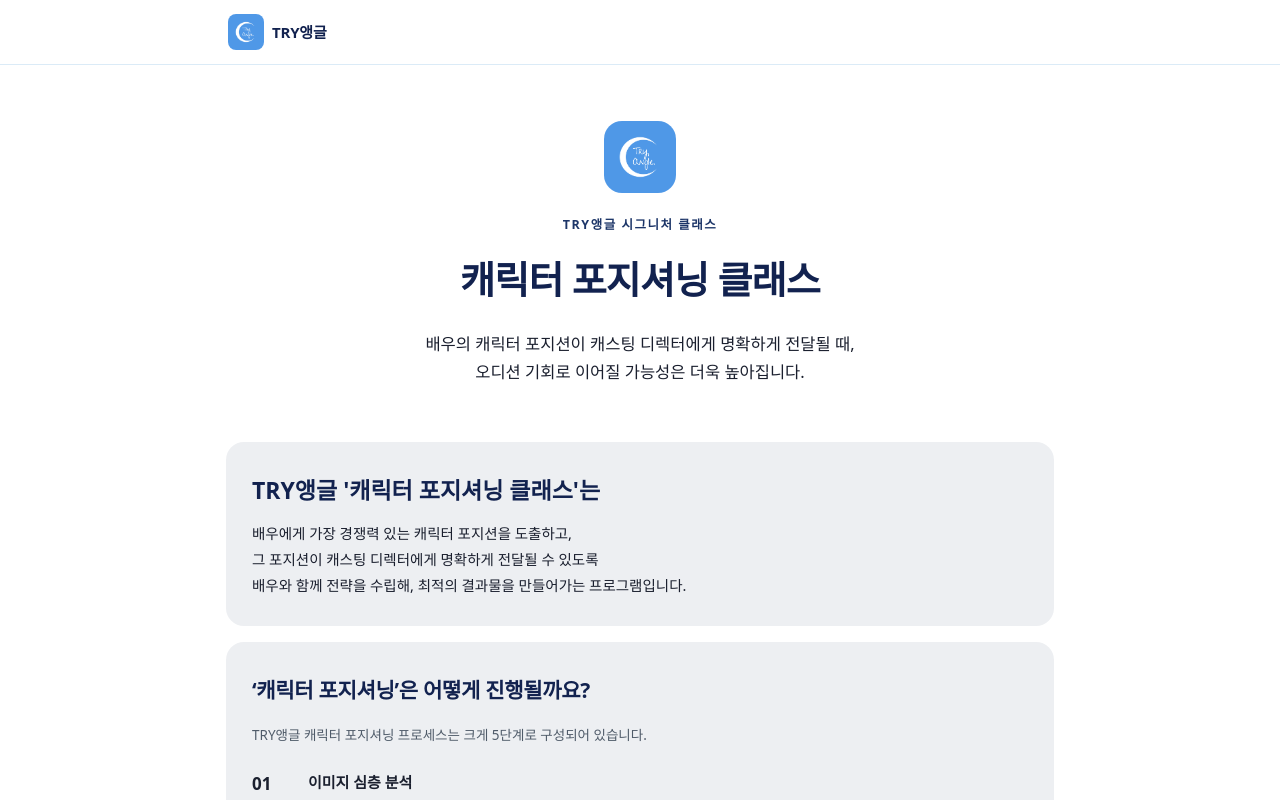
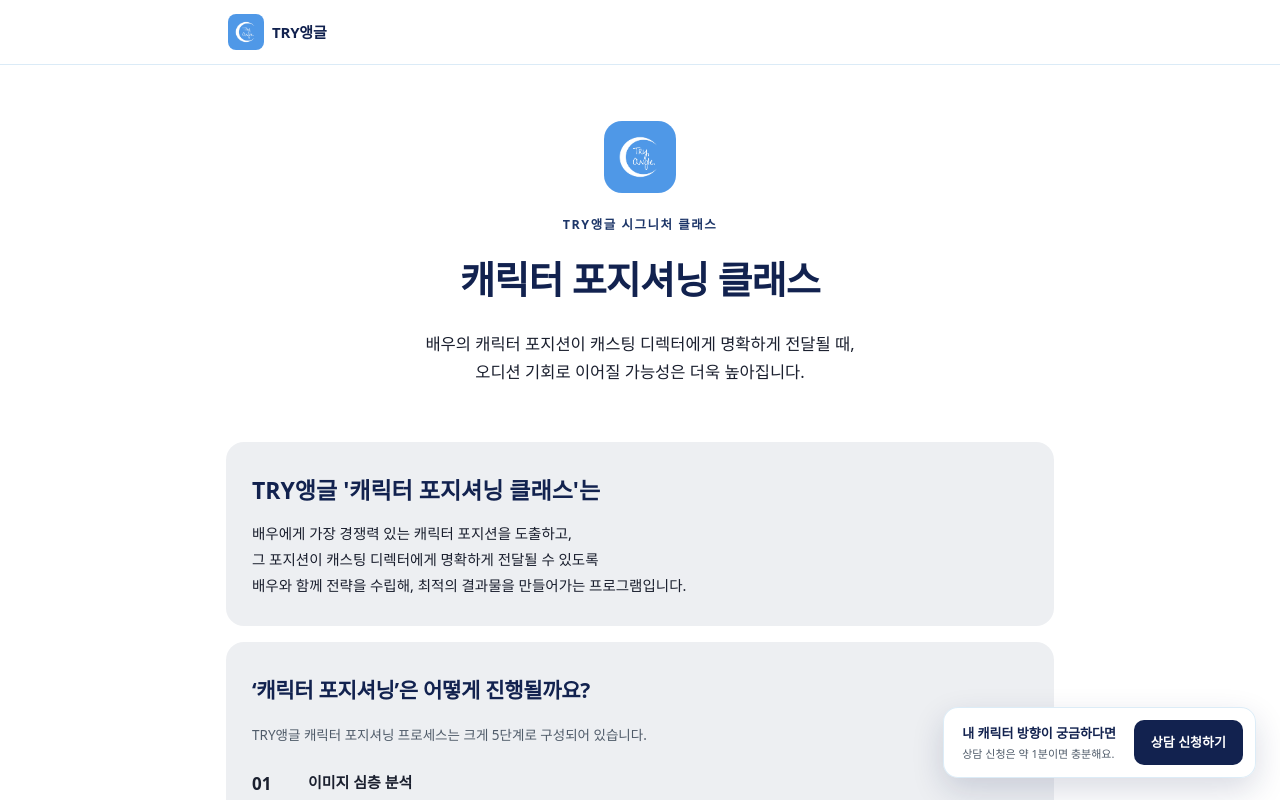
Before and after one commit to tkddnjs2959-lab/tryangle-homepage, a Next.js app: page / in a window 1280 px wide. Shown: the top 800 px of the page. Built offline with nearby package versions, Linux system fonts and the light colour scheme; no server answers.

Commit message:
Add global consultation modal CTA

```diff
--- /dev/null
+++ b/src/app/ConsultationCta.module.css
@@ -0,0 +1,98 @@
+.ctaBar {
+  position: fixed;
+  z-index: 30;
+  right: 24px;
+  bottom: 22px;
+  display: flex;
+  align-items: center;
+  gap: 18px;
+  max-width: calc(100vw - 32px);
+  padding: 12px 12px 12px 18px;
+  border: 1px solid rgba(219, 235, 247, .95);
+  border-radius: 15px;
+  background: rgba(255, 255, 255, .96);
+  box-shadow: 0 12px 32px rgba(18, 34, 79, .16);
+  backdrop-filter: blur(10px);
+}
+.ctaCopy { display: grid; gap: 1px; color: var(--navy); white-space: nowrap; }
+.ctaCopy strong { font-size: 13px; }
+.ctaCopy span { color: var(--sub); font-size: 11px; }
+.ctaButton {
+  border: 0;
+  border-radius: 10px;
+  padding: 12px 17px;
+  background: var(--navy);
+  color: #fff;
+  font: inherit;
+  font-size: 13px;
+  font-weight: 800;
+  cursor: pointer;
+  white-space: nowrap;
+}
+.ctaButton:focus-visible, .closeButton:focus-visible { outline: 3px solid rgba(61, 135, 184, .45); outline-offset: 2px; }
+.backdrop {
+  position: fixed;
+  inset: 0;
+  z-index: 40;
+  display: grid;
+  place-items: center;
+  padding: 20px;
+  background: rgba(11, 20, 38, .58);
+}
+.dialog {
+  display: grid;
+  grid-template-rows: auto minmax(0, 1fr);
+  width: min(680px, 100%);
+  max-height: min(92dvh, 860px);
+  overflow: hidden;
+  border-radius: 18px;
+  background: var(--bg);
+  box-shadow: 0 24px 70px rgba(5, 16, 40, .3);
+}
+.dialogHeader {
+  display: flex;
+  justify-content: space-between;
+  gap: 20px;
+  padding: 24px 26px 18px;
+  border-bottom: 1px solid var(--sky-line);
+  background: var(--sky-bg);
+}
+.dialogEyebrow { margin: 0 0 4px; color: var(--sky-dot); font-size: 11px; font-weight: 800; letter-spacing: .08em; }
+.dialogHeader h2 { margin: 0; color: var(--navy); font-size: 21px; line-height: 1.35; }
+.dialogHint { margin: 5px 0 0; color: var(--sub); font-size: 12.5px; }
+.closeButton {
+  flex: none;
+  width: 34px;
+  height: 34px;
+  border: 1px solid var(--sky-line);
+  border-radius: 50%;
+  background: #fff;
+  color: var(--navy);
+  font-size: 24px;
+  line-height: 1;
+  cursor: pointer;
+}
+.formScroll { overflow: auto; padding: 20px 26px 28px; }
+
+@media (max-width: 560px) {
+  .ctaBar {
+    right: 0;
+    bottom: 0;
+    width: 100%;
+    max-width: none;
+    justify-content: space-between;
+    gap: 10px;
+    padding: 10px 14px calc(10px + env(safe-area-inset-bottom));
+    border-width: 1px 0 0;
+    border-radius: 0;
+  }
+  .ctaCopy strong { font-size: 12px; }
+  .ctaCopy span { font-size: 10.5px; }
+  .ctaButton { padding: 12px 15px; }
+  .backdrop { align-items: end; padding: 0; }
+  .dialog { width: 100%; max-height: 94dvh; border-radius: 18px 18px 0 0; }
+  .dialogHeader { padding: 20px 18px 14px; }
+  .dialogHeader h2 { font-size: 18px; }
+  .dialogHint { font-size: 11.5px; }
+  .formScroll { padding: 16px 18px calc(22px + env(safe-area-inset-bottom)); }
+}
--- /dev/null
+++ b/src/app/ConsultationCta.tsx
@@ -0,0 +1,76 @@
+'use client';
+
+import { useEffect, useRef, useState } from 'react';
+import { usePathname } from 'next/navigation';
+import ContactForm from './ContactForm';
+import { trackEvent } from './TrackedLink';
+import styles from './ConsultationCta.module.css';
+
+export default function ConsultationCta() {
+  const pathname = usePathname();
+  const [open, setOpen] = useState(false);
+  const closeButtonRef = useRef<HTMLButtonElement>(null);
+  const previousFocusRef = useRef<HTMLElement | null>(null);
+
+  function openModal() {
+    previousFocusRef.current = document.activeElement as HTMLElement | null;
+    setOpen(true);
+    trackEvent('click_consultation_cta', { placement: 'global_floating', page_path: pathname });
+    trackEvent('form_open', { form: 'contact_modal', placement: 'global_floating', page_path: pathname });
+  }
+
+  function closeModal() {
+    setOpen(false);
+    trackEvent('form_close', { form: 'contact_modal', page_path: pathname });
+    window.setTimeout(() => previousFocusRef.current?.focus(), 0);
+  }
+
+  useEffect(() => {
+    if (!open) return;
+    const previousOverflow = document.body.style.overflow;
+    document.body.style.overflow = 'hidden';
+    closeButtonRef.current?.focus();
+    const onKeyDown = (event: KeyboardEvent) => {
+      if (event.key === 'Escape') closeModal();
+    };
+    document.addEventListener('keydown', onKeyDown);
+    return () => {
+      document.body.style.overflow = previousOverflow;
+      document.removeEventListener('keydown', onKeyDown);
+    };
+  }, [open]);
+
+  return (
+    <>
+      <div className={styles.ctaBar}>
+        <div className={styles.ctaCopy}>
+          <strong>내 캐릭터 방향이 궁금하다면</strong>
+          <span>상담 신청은 약 1분이면 충분해요.</span>
+        </div>
+        <button className={styles.ctaButton} type="button" onClick={openModal} aria-haspopup="dialog">
+          상담 신청하기
+        </button>
+      </div>
+
+      {open && (
+        <div className={styles.backdrop} role="presentation" onMouseDown={(event) => {
+          if (event.target === event.currentTarget) closeModal();
+        }}>
+          <section className={styles.dialog} role="dialog" aria-modal="true" aria-labelledby="consultation-dialog-title">
+            <div className={styles.dialogHeader}>
+              <div>
+                <p className={styles.dialogEyebrow}>TRY앵글 상담 신청</p>
+                <h2 id="consultation-dialog-title">내 캐릭터 방향을 함께 찾아볼까요?</h2>
+                <p className={styles.dialogHint}>현재 이미지와 목표를 확인한 뒤, 맞는 상담 일정을 안내해드려요.</p>
+              </div>
+              <button ref={closeButtonRef} className={styles.closeButton} type="button" onClick={closeModal} aria-label="상담 신청 창 닫기">×</button>
+            </div>
+            <div className={styles.formScroll}>
+              <ContactForm formName="contact_modal" successPlacement="consultation_modal_success" />
+            </div>
+          </section>
+        </div>
+      )}
+    </>
+  );
+}
--- a/src/app/ContactForm.tsx
+++ b/src/app/ContactForm.tsx
@@ -15,7 +15,12 @@
 const MORNING_TIMES = TIMES.filter((time) => Number(time.slice(0, 2)) < 12);
 const AFTERNOON_TIMES = TIMES.filter((time) => Number(time.slice(0, 2)) >= 12);
 
-export default function ContactForm() {
+type ContactFormProps = {
+  formName?: string;
+  successPlacement?: string;
+};
+
+export default function ContactForm({ formName = 'contact_form', successPlacement = 'contact_form_success' }: ContactFormProps) {
   const [name, setName] = useState('');
   const [age, setAge] = useState('');
   const [gender, setGender] = useState('');
@@ -34,7 +39,7 @@
   function trackFormStart() {
     if (formStarted.current) return;
     formStarted.current = true;
-    trackEvent('form_start', { form: 'contact_form' });
+    trackEvent('form_start', { form: formName });
   }
 
   async function submit(e: React.FormEvent) {
@@ -87,7 +92,7 @@
         setState('idle');
         return;
       }
-      trackEvent('form_submit_success', { form: 'contact_form' });
+      trackEvent('form_submit_success', { form: formName });
       setState('done');
     } catch {
       setError('네트워크 오류입니다. 연결을 확인하고 다시 시도해주세요.');
@@ -149,7 +154,7 @@
           target="_blank"
           rel="noopener noreferrer"
           eventName="click_kakao_consult"
-          eventParams={{ placement: 'contact_form_success' }}
+          eventParams={{ placement: successPlacement }}
         >
           TRY앵글 카카오톡 채널 바로가기
         </TrackedLink>
@@ -272,7 +277,7 @@
         className={styles.formSubmit}
         type="submit"
         disabled={state === 'sending'}
-        onClick={() => trackEvent('click_consultation_submit', { form: 'contact_form' })}
+        onClick={() => trackEvent('click_consultation_submit', { form: formName })}
       >
         {state === 'sending' ? '접수 중…' : '상담 신청하기'}
       </button>
--- a/src/app/layout.tsx
+++ b/src/app/layout.tsx
@@ -2,6 +2,7 @@
 import Script from 'next/script';
 import './globals.css';
 import AttributionCapture from './AttributionCapture';
+import ConsultationCta from './ConsultationCta';
 
 export const metadata: Metadata = {
   metadataBase: new URL('https://tryangle-official.co.kr'),
@@ -64,6 +65,7 @@
           </noscript>
         ) : null}
         {children}
+        <ConsultationCta />
       </body>
     </html>
   );
```
